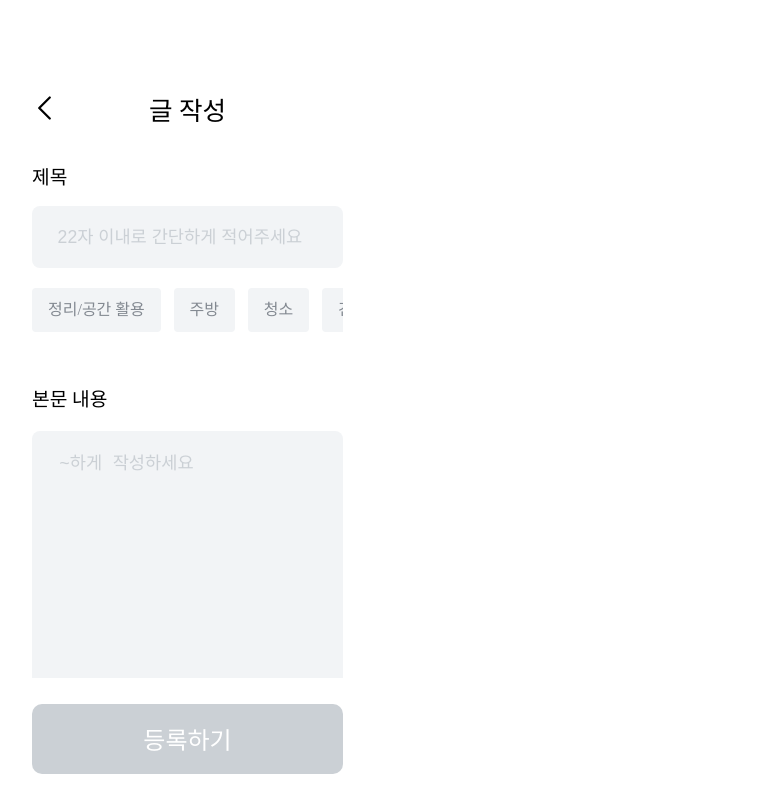
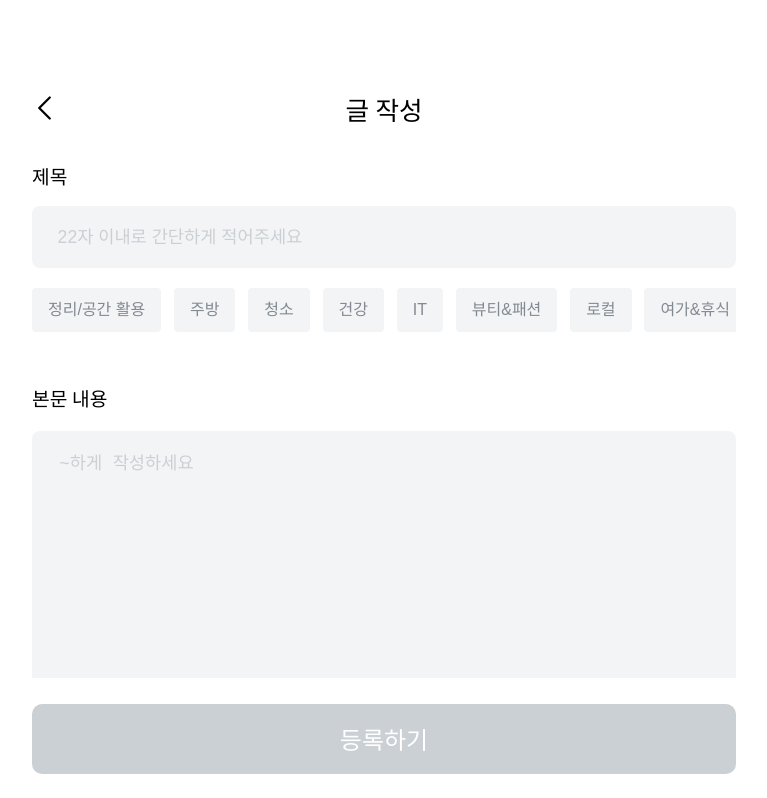
Before and after one commit to TIP-ZIP/TIPZIP_FE, a React (Vite) app: page /post/new in a window 1280 px wide. Shown: the top 798 px of the page, without its empty margins (256-1023 px from the left). Built offline with nearby package versions, Linux system fonts and the light colour scheme; a web font is replaced by a local one.

Commit message:
refactor: Typography 적용 방식 수정

```diff
--- a/src/App.tsx
+++ b/src/App.tsx
@@ -10,7 +10,7 @@ function App() {
       <Routes>
         <Route element={<Layout />}>
           <Route path='/' element={<Home />} />
-          <Route path='/post/new' element={<Post onSubmit={(data) => console.log(data)} />} />
+          <Route path='/post/new' element={<Post />} />
         </Route>
       </Routes>
     </BrowserRouter>
--- a/src/components/post/PostEditor.styled.ts
+++ b/src/components/post/PostEditor.styled.ts
@@ -9,7 +9,7 @@ export const ContentSection = styled.section`
 
 export const ContentLabel = styled.label`
     display: block;
-    font-size: ${({ theme }) => theme.fontStyles.Body4};
+    ${({ theme }) => theme.fontStyles.Body4};
     color: ${colors.TZ_Monochrome[1000]};
     margin-bottom: 1.2rem;
 `;
@@ -21,7 +21,7 @@ export const ContentTextarea = styled.textarea`
     border: none;
     border-radius: 8px;
     background-color: ${colors.TZ_Monochrome[100]};
-    font-size: ${({ theme }) => theme.fontStyles.Caption9};
+    ${({ theme }) => theme.fontStyles.Caption9};
     line-height: 1.6;
     outline: none;
     resize: vertical;
@@ -49,7 +49,7 @@ export const MediaButton = styled.button`
     border: 0.6px solid ${colors.TZ_Monochrome[500]};
     border-radius: 8px;
     background: none;
-    font-size: ${({ theme }) => theme.fontStyles.Caption8};
+    ${({ theme }) => theme.fontStyles.Caption8};
     color: ${colors.TZ_Monochrome[500]};
     cursor: pointer;
 
--- a/src/components/post/PostHeader.styled.ts
+++ b/src/components/post/PostHeader.styled.ts
@@ -20,7 +20,7 @@ export const BackButton = styled.button`
 
 export const Title = styled.h2`
     margin: 0 auto;
-    font-size: ${({ theme }) => theme.fontStyles.Header2};
+    ${({ theme }) => theme.fontStyles.Header2};
     font-weight: 500;
     text-align: center;
     color: ${({ theme }) => theme.colors.TZ_Monochrome[1000]};
--- a/src/components/post/PostLink.styled.ts
+++ b/src/components/post/PostLink.styled.ts
@@ -8,7 +8,7 @@ export const LinkSection = styled.section`
 
 export const LinkLabel = styled.label`
     display: inline-block;
-    font-size: ${({ theme }) => theme.fontStyles.Body4};
+    ${({ theme }) => theme.fontStyles.Body4};
     color: ${colors.TZ_Monochrome[1000]};
     font-weight: 500;
     margin-bottom: 1.2rem;
@@ -17,7 +17,7 @@ export const LinkLabel = styled.label`
 export const LinkHint = styled.span`
     position: absolute;
     top: 0.2rem;
-    font-size: ${({ theme }) => theme.fontStyles.Caption7};
+    ${({ theme }) => theme.fontStyles.Caption7};
     color: ${colors.TZ_Monochrome[300]};
     margin-left: 0.8rem;
 `;
@@ -28,7 +28,7 @@ export const LinkInput = styled.input`
     border: none;
     border-radius: 8px;
     background-color: ${colors.TZ_Monochrome[100]};
-    font-size: ${({ theme }) => theme.fontStyles.Caption9};
+    ${({ theme }) => theme.fontStyles.Caption9};
     outline: none;
 
     &:focus {
--- a/src/components/post/PostTitle.styled.ts
+++ b/src/components/post/PostTitle.styled.ts
@@ -18,7 +18,7 @@ export const TitleInput = styled.input`
     border: none;
     border-radius: 8px;
     background-color: ${colors.TZ_Monochrome[100]};
-    font-size: ${({ theme }) => theme.fontStyles.Caption9};
+    ${({ theme }) => theme.fontStyles.Caption9};
     outline: none;
 
     &:focus {
--- a/src/components/post/PostTitle.tsx
+++ b/src/components/post/PostTitle.tsx
@@ -1,5 +1,7 @@
 import React from 'react';
 import * as S from './PostTitle.styled';
+
+const MAX_TITLE_LENGTH = 22;
 
 interface PostTitleProps {
     title: string;
@@ -11,10 +13,10 @@ const PostTitle: React.FC<PostTitleProps> = ({ title, onChange }) => {
         <S.TitleSection>
         <S.TitleLabel>제목</S.TitleLabel>
         <S.TitleInput
-            placeholder="22자 이내로 간단하게 적어주세요"
+            placeholder={`${MAX_TITLE_LENGTH}자 이내로 간단하게 적어주세요`}
             value={title}
             onChange={(e) => onChange(e.target.value)}
-            maxLength={22}
+            maxLength={MAX_TITLE_LENGTH}
         />
         </S.TitleSection>
     );
--- a/src/components/post/TagSelector.styled.ts
+++ b/src/components/post/TagSelector.styled.ts
@@ -16,12 +16,12 @@ export const CategorySelector = styled.div<{ $showTags: boolean; $category?: str
     }
 `;
 
-export const CategoryChip = styled.div<{ $active?: boolean }>`
+export const CategoryChip = styled.button<{ $active?: boolean }>`
     padding: 0.8rem 1rem;
     border-radius: 4px;
     background-color: ${({ $active }) => ($active ? colors.TZ_Signature[500] : colors.TZ_Monochrome[100])};
     color: ${({ $active }) => ($active ? colors.TZ_Monochrome[0] : colors.TZ_Monochrome[500])};
-    font-size: ${({ theme }) => theme.fontStyles.Caption8};
+    ${({ theme }) => theme.fontStyles.Caption8};
     white-space: nowrap;
     cursor: pointer;
 `;
@@ -45,7 +45,7 @@ export const TagChip = styled.div<{ $active?: boolean }>`
         $active ? colors.TZ_Signature[500] : colors.TZ_Monochrome[300]};
     border: 0.6px solid ${({ $active }) =>
         $active ? colors.TZ_Signature[500] : colors.TZ_Monochrome[300]};
-    font-size: ${({ theme }) => theme.fontStyles.Caption8};
+    ${({ theme }) => theme.fontStyles.Caption8};
     cursor: pointer;
     transition: all 0.2s ease;
 `;
--- a/src/pages/post/Post.styled.ts
+++ b/src/pages/post/Post.styled.ts
@@ -3,7 +3,7 @@ import { colors } from '@styles/theme/colors';
 
 export const Container = styled.div`
     width: 100%;
-    max-width: 375px;
+    margin: 0 auto;
     padding: 0rem 2rem;
     background-color: ${colors.TZ_Monochrome[0]};
 `;
@@ -13,18 +13,23 @@ export const Form = styled.form`
     flex-direction: column;
 `;
 
-export const StyledSubmitButton = styled.button`
+export const StyledSubmitButton = styled.button<{ $isValid: boolean }>`
     width: 100%;
     height: 4.4rem;
     border: none;
     border-radius: 10px;
-    background-color: ${({ theme }) => theme.colors.TZ_Monochrome[300]};
+    background-color: ${({ theme, $isValid }) =>
+        $isValid
+        ? theme.colors.TZ_Monochrome[1000]  // 활성화 상태일 때의 색상
+        : theme.colors.TZ_Monochrome[300]  // 비활성화 상태일 때의 색상
+    };
     color: ${({ theme }) => theme.colors.TZ_Monochrome[0]};
-    font-size: ${({ theme }) => theme.fontStyles.Body1};
-    cursor: pointer;
+    ${({ theme }) => theme.fontStyles.Body1};
+    cursor: ${({ $isValid }) => ($isValid ? 'pointer' : 'default')};
+    transition: background-color 0.2s ease-in-out;
 
     &:active {
-        opacity: 0.8;
+        opacity: ${({ $isValid }) => ($isValid ? 0.8 : 1)};
     }
 `;
 
--- a/src/pages/post/Post.tsx
+++ b/src/pages/post/Post.tsx
@@ -1,5 +1,6 @@
 import React, { useState } from 'react';
 import { useNavigate } from 'react-router-dom';
+import axios from 'axios';
 
 import PostHeader from '@components/post/PostHeader';
 import TagSelector from '@components/post/TagSelector';
@@ -8,10 +9,6 @@ import PostTitle from '@components/post/PostTitle';
 import PostLink from '@components/post/PostLink';
 
 import * as S from './Post.styled';
-
-interface PostFormProps {
-  onSubmit: (post: Post) => void;
-}
 
 interface Post {
   title: string;
@@ -23,7 +20,7 @@ interface Post {
   linkUrl?: string;
 }
 
-const Post: React.FC<PostFormProps> = ({ onSubmit }) => {
+const Post: React.FC = () => {
   const navigate = useNavigate();
   const [title, setTitle] = useState('');
   const [content, setContent] = useState('');
@@ -55,7 +52,7 @@ const Post: React.FC<PostFormProps> = ({ onSubmit }) => {
       return;
     }
 
-    const post: Post = {
+    const postData: Post = {
       title: title.trim(),
       content: content.trim(),
       tags,
@@ -65,10 +62,28 @@ const Post: React.FC<PostFormProps> = ({ onSubmit }) => {
       linkUrl: linkUrl.trim() || undefined,
     };
 
-    onSubmit(post);
+    try {
+      // 폼 제출(게시글 등록) 로직
+      const response = await axios.post('/api/posts', postData, {
+        headers: {
+          'Content-Type': 'application/json',
+          // 필요한 경우 인증 토큰 추가
+          // 'Authorization': `Bearer ${token}`
+        }
+      });
+
+      if (response.status === 201) { // 또는 200
+        alert('게시글이 성공적으로 등록되었습니다.');
+        navigate('/'); // 홈으로 이동
+      }
+    } catch (error) {
+      console.error('게시글 등록 실패:', error);
+      alert('게시글 등록에 실패했습니다. 다시 시도해주세요.');
+    }
   };
 
   const handleCategorySelect = (cat: string) => {
+    setTags([]);
     setCategory(cat);
     setShowTags(true);
   };
@@ -81,6 +96,16 @@ const Post: React.FC<PostFormProps> = ({ onSubmit }) => {
     }
   };
 
+  // 필수 항목들이 모두 입력되었는지 확인하는 함수 추가
+  const isFormValid = () => {
+    return (
+      title.trim() !== '' &&
+      category !== '' &&
+      tags.length > 0 &&
+      content.trim() !== ''
+    );
+  };
+
   return (
     <S.Container>
       <PostHeader
@@ -88,7 +113,6 @@ const Post: React.FC<PostFormProps> = ({ onSubmit }) => {
         onBackClick={() => navigate('/')}
       />
 
-      <S.Form onSubmit={handleSubmit}>
       <PostTitle
         title={title}
         onChange={setTitle}
@@ -102,6 +126,7 @@ const Post: React.FC<PostFormProps> = ({ onSubmit }) => {
         onTagSelect={handleTagSelect}
       />
 
+      <S.Form onSubmit={handleSubmit}>
         <PostEditor
           content={content}
           onContentChange={setContent}
@@ -113,7 +138,12 @@ const Post: React.FC<PostFormProps> = ({ onSubmit }) => {
         />
 
         <S.ButtonContainer>
-          <S.StyledSubmitButton type="submit">등록하기</S.StyledSubmitButton>
+          <S.StyledSubmitButton
+            type="submit"
+            $isValid={isFormValid()} // prop 전달
+          >
+            등록하기
+          </S.StyledSubmitButton>
         </S.ButtonContainer>
       </S.Form>
     </S.Container>
```
Lines whose indentation alone changed are shown as unchanged.
